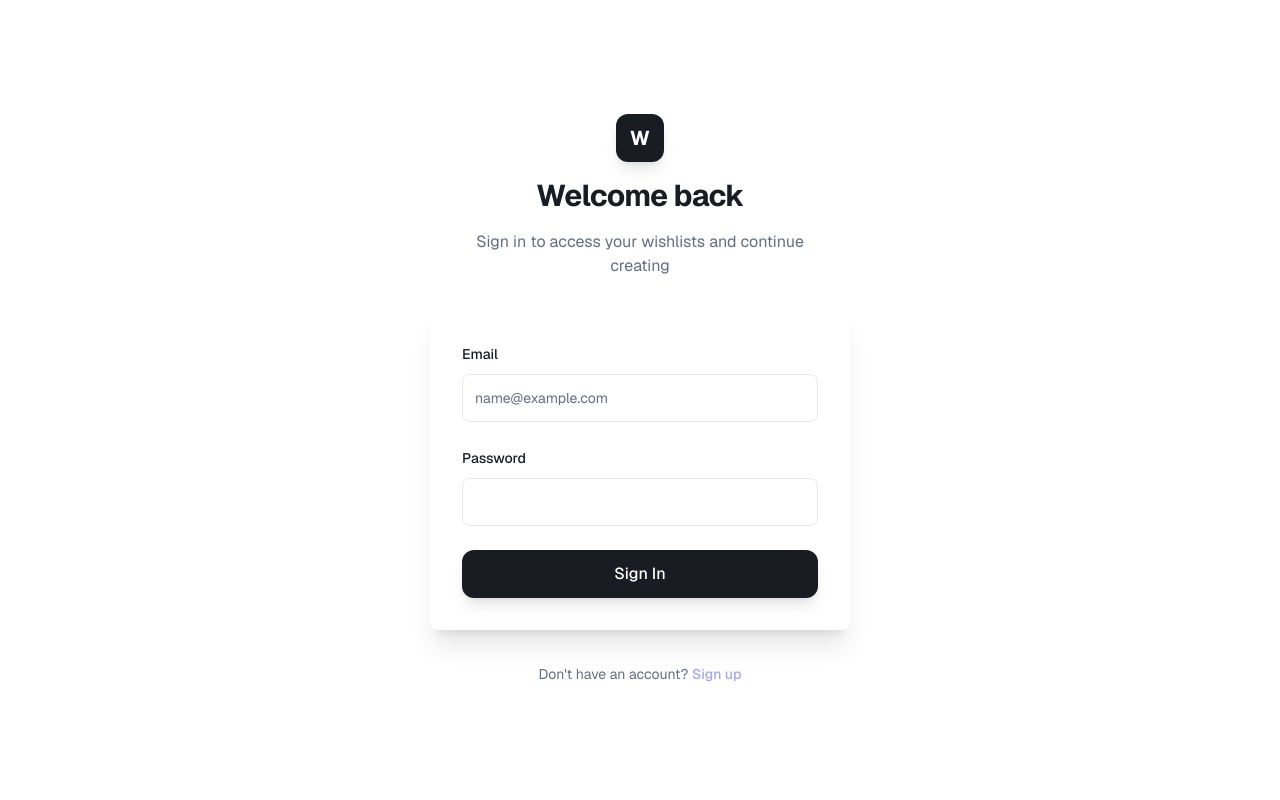
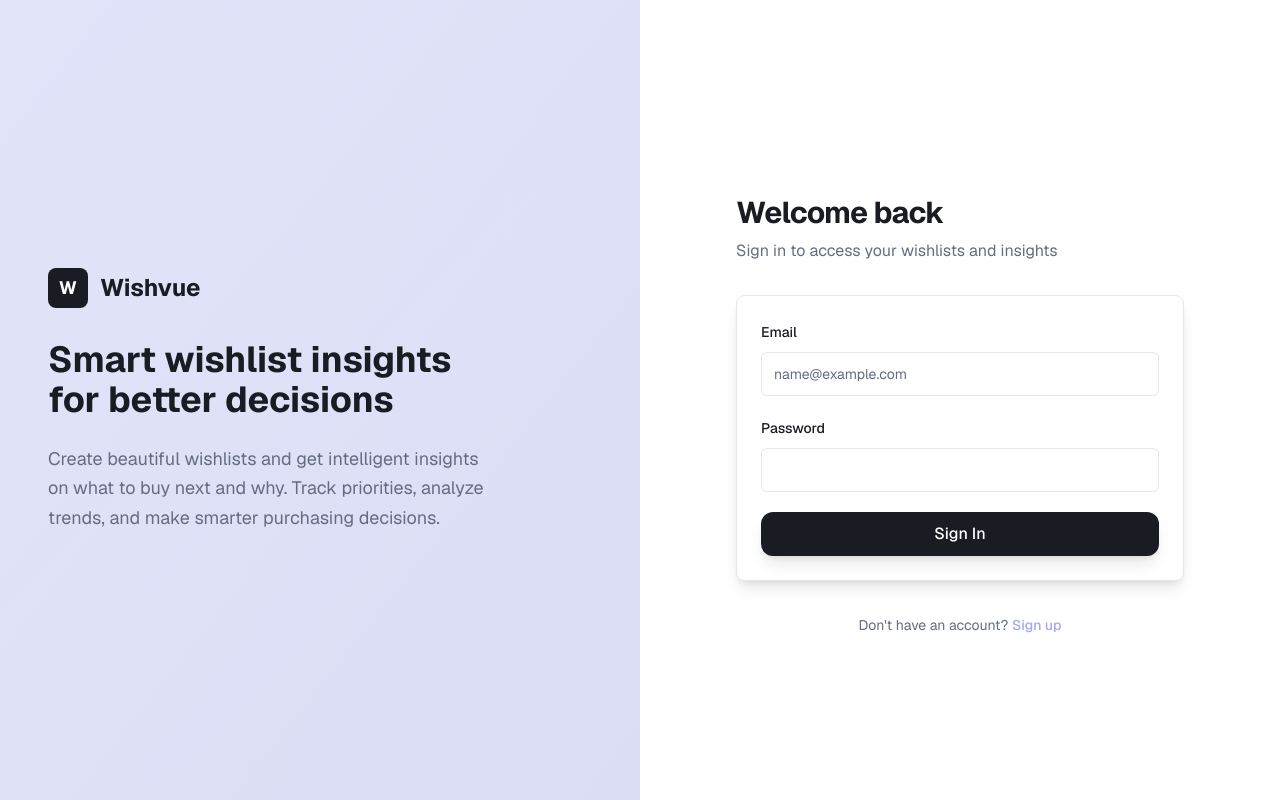
Before and after one commit to tahiryildiz/find-and-fancy-that, a React (Vite) app: page /auth in a window 1280 px wide. Built offline with nearby package versions, Linux system fonts and the light colour scheme.

Commit message:
Refactor: Update product name and auth design
- Updated product name to Wishvue.
- Removed "trusted by" text.
- Implemented shadcn login-02 design for auth and signup.

```diff
--- a/src/pages/Auth.tsx
+++ b/src/pages/Auth.tsx
@@ -57,28 +57,57 @@ export default function Auth() {
   };
 
   return (
-    <div className="min-h-screen bg-gradient-hero flex flex-col items-center justify-center px-4">
-      <div className="mx-auto flex w-full flex-col justify-center space-y-8 sm:w-[420px]">
-        {/* Logo/Brand Section */}
-        <div className="flex flex-col space-y-4 text-center">
-          <div className="mx-auto w-12 h-12 bg-foreground rounded-xl flex items-center justify-center shadow-lg">
+    <div className="min-h-screen flex">
+      {/* Left Column - Cover Image */}
+      <div className="hidden lg:flex lg:w-1/2 bg-gradient-subtle relative overflow-hidden">
+        <div className="absolute inset-0 bg-gradient-to-br from-primary/20 to-accent/30" />
+        <div className="relative z-10 flex flex-col justify-center px-12 text-foreground">
+          <div className="max-w-md">
+            <div className="flex items-center space-x-3 mb-8">
+              <div className="w-10 h-10 bg-foreground rounded-lg flex items-center justify-center">
+                <span className="text-lg font-bold text-background">W</span>
+              </div>
+              <span className="text-2xl font-bold">Wishvue</span>
+            </div>
+            <h2 className="text-4xl font-bold mb-6">
+              Smart wishlist insights for better decisions
+            </h2>
+            <p className="text-lg text-brand-text leading-relaxed">
+              Create beautiful wishlists and get intelligent insights on what to buy next and why.
+              Track priorities, analyze trends, and make smarter purchasing decisions.
+            </p>
+          </div>
+        </div>
+      </div>
+
+      {/* Right Column - Auth Form */}
+      <div className="flex-1 flex items-center justify-center px-4 sm:px-6 lg:px-8 bg-background">
+        <div className="w-full max-w-md space-y-8">
+          {/* Mobile Logo */}
+          <div className="lg:hidden flex flex-col items-center space-y-4 text-center">
+            <div className="w-12 h-12 bg-foreground rounded-xl flex items-center justify-center shadow-lg">
               <span className="text-xl font-bold text-background">W</span>
             </div>
+            <span className="text-2xl font-bold text-foreground">Wishvue</span>
+          </div>
+
+          {/* Auth Header */}
+          <div className="text-center lg:text-left">
             <h1 className="text-3xl font-bold tracking-tight text-foreground">
               {isLogin ? 'Welcome back' : 'Create your account'}
             </h1>
-          <p className="text-brand-text max-w-sm mx-auto">
+            <p className="mt-2 text-brand-text">
               {isLogin
-              ? 'Sign in to access your wishlists and continue creating'
-              : 'Get started with Wishly and create beautiful wishlists in minutes'
+                ? 'Sign in to access your wishlists and insights'
+                : 'Get started with Wishvue and create smart wishlists'
               }
             </p>
           </div>
 
           {/* Auth Form */}
-        <Card className="border-0 shadow-xl bg-card/60 backdrop-blur-sm">
-          <CardContent className="p-8">
-            <form onSubmit={handleSubmit} className="space-y-6">
+          <Card className="border border-card-border shadow-lg">
+            <CardContent className="p-6">
+              <form onSubmit={handleSubmit} className="space-y-5">
                 {!isLogin && (
                   <div className="space-y-2">
                     <Label htmlFor="displayName" className="text-sm font-medium text-foreground">Name</Label>
@@ -90,7 +119,7 @@ export default function Auth() {
                       onChange={(e) => setDisplayName(e.target.value)}
                       required={!isLogin}
                       disabled={loading}
-                    className="h-12 rounded-lg border-card-border bg-background/50 focus:bg-background transition-colors"
+                      className="h-11"
                     />
                   </div>
                 )}
@@ -104,7 +133,7 @@ export default function Auth() {
                     onChange={(e) => setEmail(e.target.value)}
                     required
                     disabled={loading}
-                  className="h-12 rounded-lg border-card-border bg-background/50 focus:bg-background transition-colors"
+                    className="h-11"
                   />
                 </div>
                 <div className="space-y-2">
@@ -116,12 +145,12 @@ export default function Auth() {
                     onChange={(e) => setPassword(e.target.value)}
                     required
                     disabled={loading}
-                  className="h-12 rounded-lg border-card-border bg-background/50 focus:bg-background transition-colors"
+                    className="h-11"
                   />
                 </div>
                 <Button
                   type="submit"
-                className="w-full h-12 text-base font-medium"
+                  className="w-full h-11 text-base font-medium"
                   disabled={loading}
                 >
                   {loading ? 'Loading...' : (isLogin ? 'Sign In' : 'Create Account')}
@@ -145,5 +174,6 @@ export default function Auth() {
           </div>
         </div>
       </div>
+    </div>
   );
 }
--- a/src/pages/Index.tsx
+++ b/src/pages/Index.tsx
@@ -13,7 +13,7 @@ const Index = () => {
           <div className="w-8 h-8 bg-foreground rounded-lg flex items-center justify-center">
             <span className="text-sm font-bold text-background">W</span>
           </div>
-          <span className="text-xl font-bold text-foreground">Wishly</span>
+          <span className="text-xl font-bold text-foreground">Wishvue</span>
         </div>
         <Button variant="outline" onClick={() => navigate('/auth')}>
           Sign In
@@ -25,18 +25,18 @@ const Index = () => {
         <div className="max-w-4xl mx-auto">
           <div className="inline-flex items-center gap-2 bg-white/60 backdrop-blur-sm border border-border rounded-full px-4 py-2 mb-8">
             <Star className="w-4 h-4 text-primary" />
-            <span className="text-sm font-medium text-foreground">Trusted by 10,000+ users worldwide</span>
+            <span className="text-sm font-medium text-foreground">Smart wishlist insights for better decisions</span>
           </div>
 
           <h1 className="text-6xl md:text-7xl font-bold text-foreground mb-6 leading-tight">
-            Create Beautiful
-            <span className="text-primary block">Wishlists</span>
-            in Minutes
+            Smart Wishlist
+            <span className="text-primary block">Dashboard</span>
+            & Insights
           </h1>
 
           <p className="text-xl text-brand-text mb-10 max-w-2xl mx-auto leading-relaxed">
-            Design, customize, and share stunning wishlists with your friends and family.
-            Get the gifts you actually want with our modern, mobile-friendly platform.
+            Create beautiful wishlists and get intelligent insights on what to buy next and why.
+            Track priorities, analyze trends, and make smarter purchasing decisions.
           </p>
 
           <div className="flex flex-col sm:flex-row gap-4 justify-center">
@@ -54,7 +54,7 @@ const Index = () => {
       {/* Features Section */}
       <div className="container mx-auto px-6 py-20">
         <h2 className="text-3xl font-bold text-center text-foreground mb-16">
-          Everything you need to create amazing wishlists
+          Everything you need for smart wishlist management
         </h2>
 
         <div className="grid md:grid-cols-3 gap-8 max-w-5xl mx-auto">
@@ -62,9 +62,9 @@ const Index = () => {
             <div className="w-12 h-12 bg-primary/10 rounded-xl flex items-center justify-center mb-6">
               <Palette className="w-6 h-6 text-primary" />
             </div>
-            <h3 className="text-xl font-semibold text-foreground mb-4">Fully Customizable</h3>
+            <h3 className="text-xl font-semibold text-foreground mb-4">Smart Analytics</h3>
             <p className="text-brand-text leading-relaxed">
-              Choose colors, upload logos, and customize every detail to match your style and personality.
+              Get insights on your wishlist trends, priority scoring, and intelligent recommendations for what to buy next.
             </p>
           </div>
 
@@ -72,9 +72,9 @@ const Index = () => {
             <div className="w-12 h-12 bg-primary/10 rounded-xl flex items-center justify-center mb-6">
               <Share2 className="w-6 h-6 text-primary" />
             </div>
-            <h3 className="text-xl font-semibold text-foreground mb-4">Easy Sharing</h3>
+            <h3 className="text-xl font-semibold text-foreground mb-4">Dashboard Insights</h3>
             <p className="text-brand-text leading-relaxed">
-              Share your wishlist with a simple link. No accounts required for your friends and family.
+              Visual dashboard showing purchase priorities, budget tracking, and decision-making insights.
             </p>
           </div>
 
@@ -82,9 +82,9 @@ const Index = () => {
             <div className="w-12 h-12 bg-primary/10 rounded-xl flex items-center justify-center mb-6">
               <Users className="w-6 h-6 text-primary" />
             </div>
-            <h3 className="text-xl font-semibold text-foreground mb-4">Interactive</h3>
+            <h3 className="text-xl font-semibold text-foreground mb-4">Easy Sharing</h3>
             <p className="text-brand-text leading-relaxed">
-              Friends can like and react to items, helping you prioritize what you want most.
+              Share your wishlist with a simple link. Friends can interact and help you prioritize decisions.
             </p>
           </div>
         </div>
@@ -97,7 +97,7 @@ const Index = () => {
             Ready to create your first wishlist?
           </h2>
           <p className="text-xl text-brand-text mb-8">
-            Join thousands of users who have already created beautiful, personalized wishlists.
+            Start making smarter purchasing decisions with intelligent wishlist insights.
           </p>
           <Button size="lg" onClick={() => navigate('/auth')} className="text-lg px-8 py-4 h-14">
             Get Started - It's Free
```
Lines whose indentation alone changed are shown as unchanged.
